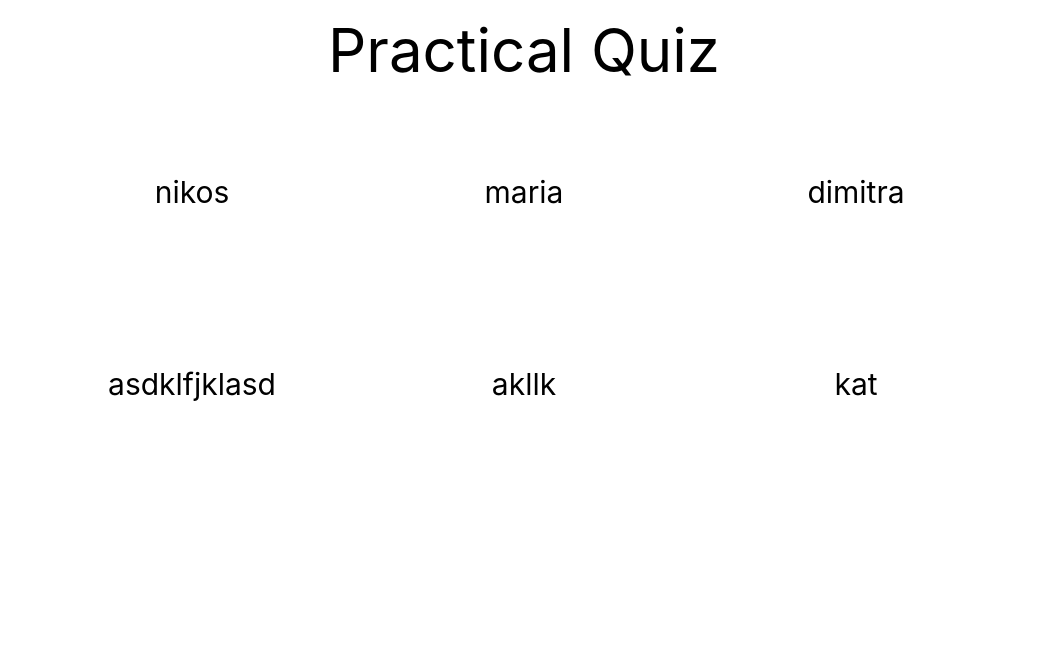
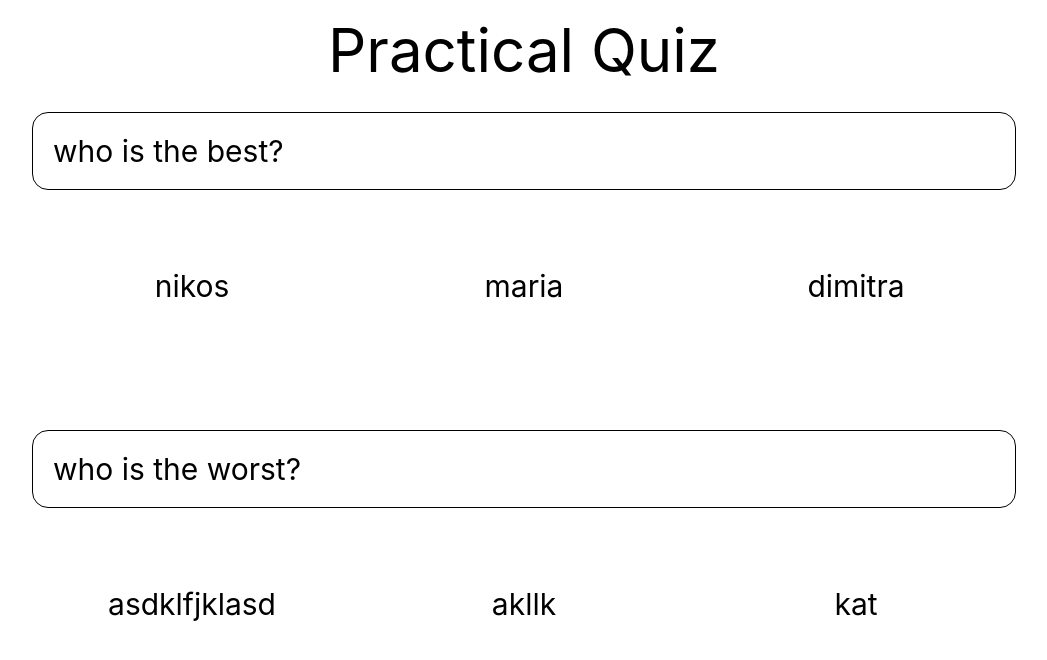
Before and after one commit to NikosGour/Practical-Quiz, a Vue app: page / in a window 1280 px wide. Shown: the top 660 px of the page, without its empty margins (116-1163 px from the left). Built offline with nearby package versions, Linux system fonts and the light colour scheme.

Commit message:
add question text

```diff
--- a/src/App.vue
+++ b/src/App.vue
@@ -3,30 +3,42 @@ import { Button } from "primevue";
 
 interface Question {
   answers: string[];
+  text: string;
   correct_answer_index: number;
 }
 
 const questions: Question[] = [
-  { answers: ["nikos", "maria", "dimitra"], correct_answer_index: 1 },
-  { answers: ["asdklfjklasd", "akllk", "kat"], correct_answer_index: 0 },
+  {
+    text: "who is the best?",
+    answers: ["nikos", "maria", "dimitra"],
+    correct_answer_index: 1,
+  },
+  {
+    text: "who is the worst?",
+    answers: ["asdklfjklasd", "akllk", "kat"],
+    correct_answer_index: 0,
+  },
 ];
 
 const checkCorrectAnswer = (answer: number, question: Question) => {
-  return question.correct_answer_index == answer;
+  console.log(question.correct_answer_index == answer);
 };
 </script>
 
 <template>
   <div class="flex flex-col gap-8 min-w-dvw min-h-dvh items-center py-5">
     <h1 class="text-6xl">Practical Quiz</h1>
-    <div v-for="question in questions" class="flex gap-3">
+    <div v-for="question in questions">
+      <p class="text-3xl border rounded-2xl p-5 mb-4">{{ question.text }}</p>
+      <div class="flex gap-3">
         <Button
           v-for="(answer, answer_idx) in question.answers"
-        class="w-80 h-40"
+          class="w-80 h-40 mb-8"
           :label="answer"
           @click="() => checkCorrectAnswer(answer_idx, question)"
           :pt="{ label: { class: 'text-3xl' } }"
         />
       </div>
     </div>
+  </div>
 </template>
```
Lines whose indentation alone changed are shown as unchanged.
